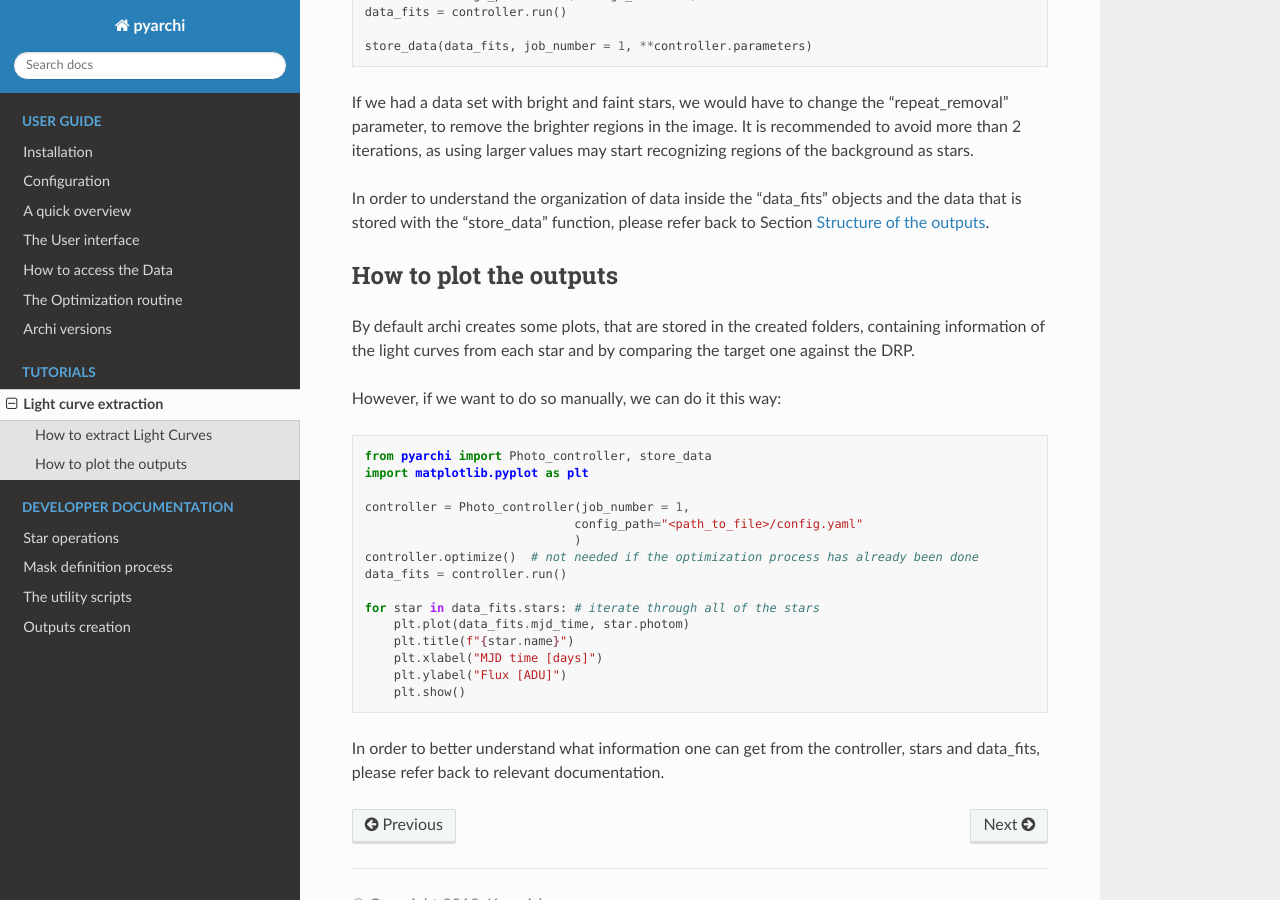
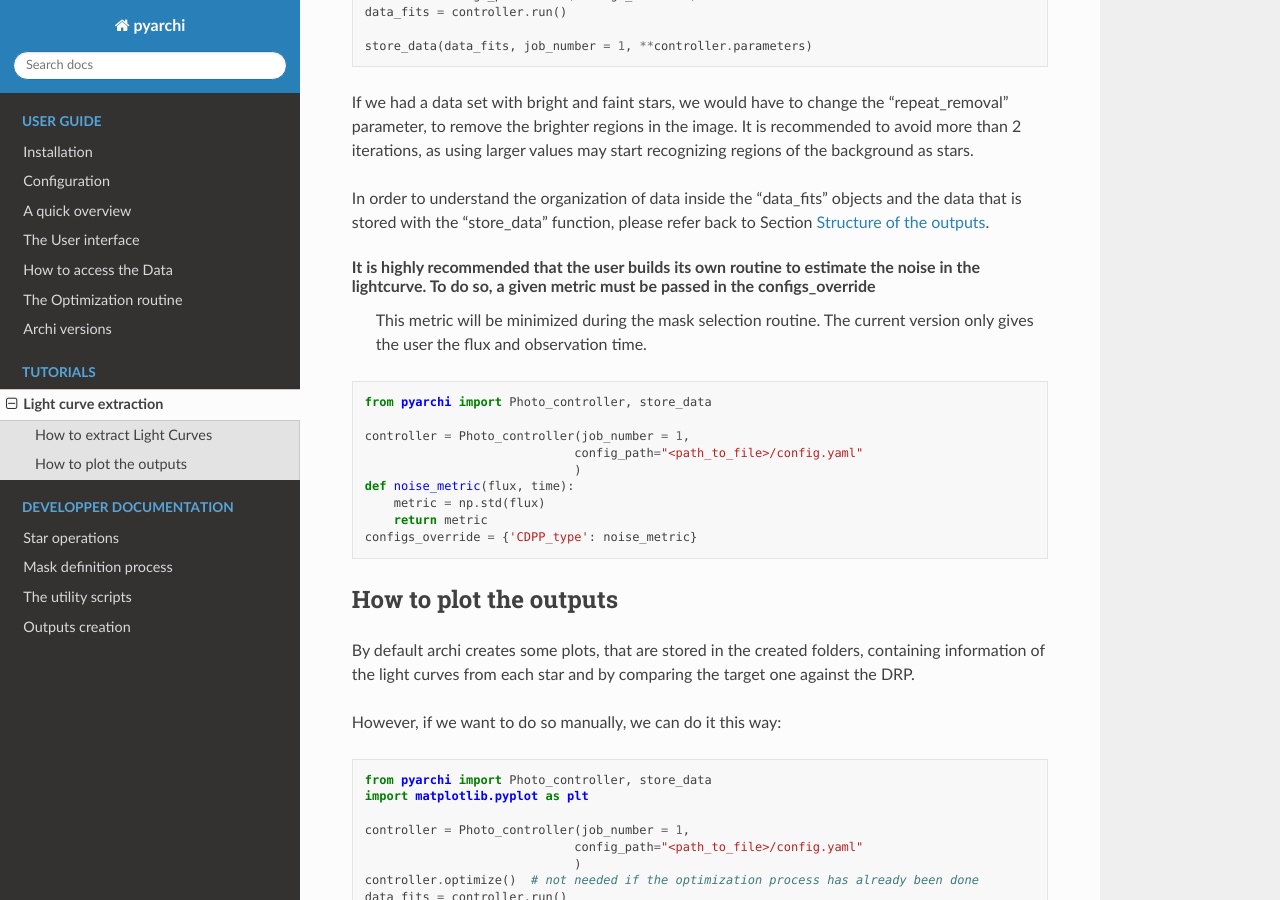
Before and after one commit to Kamuish/archi, a Sphinx documentation site: the page built from docs/tutorials/LC_extract.rst, in a window 1280 px wide and 900 px high, scrolled down 1038 px. Built offline with Sphinx 7.4.7 and the Read the Docs theme 2.0.0, drawn with Linux system fonts in a browser that asks for light colours.

Commit message:
updating documentation

```diff
--- a/docs/tutorials/LC_extract.rst
+++ b/docs/tutorials/LC_extract.rst
@@ -65,6 +65,22 @@ In order to understand the organization of data inside the "data_fits" objects a
 refer back to Section :ref:`outputs`.
 
 
+It is **highly recommended** that the user builds its own routine to estimate the noise in the lightcurve. To do so, a given metric must be passed in the configs_override
+ This metric will be minimized during the mask selection routine. The current version only gives the user the flux and observation time.
+
+.. code:: python
+
+    from pyarchi import Photo_controller, store_data
+
+    controller = Photo_controller(job_number = 1,
+                                 config_path="<path_to_file>/config.yaml"
+                                 )
+    def noise_metric(flux, time):
+        metric = np.std(flux)
+        return metric
+    configs_override = {'CDPP_type': noise_metric}
+
+
 How to plot the outputs
 --------------------------------
 
```
